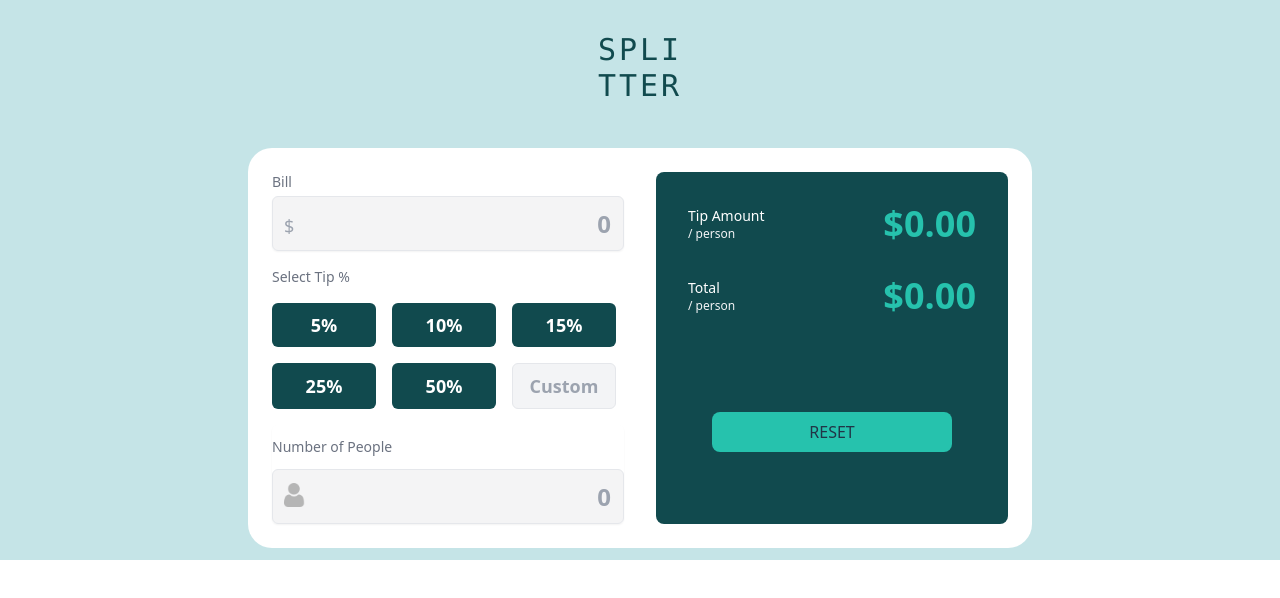
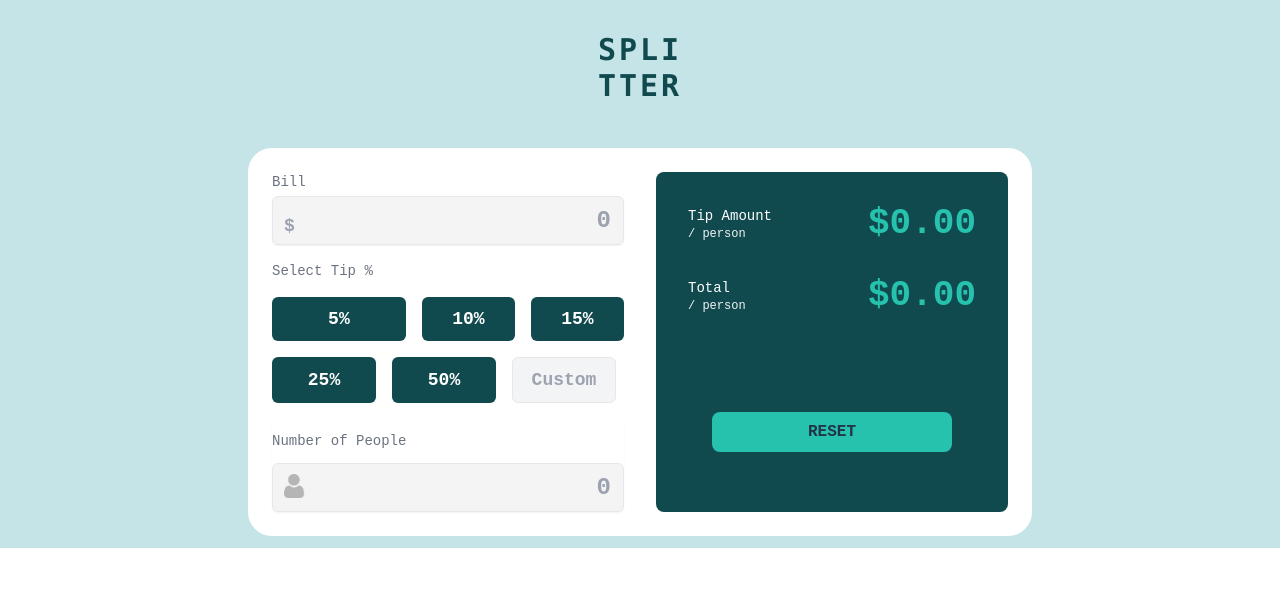
Before and after one commit to ayeshakhan-29/Splitter, a React (Vite) app: page / in a window 1280 px wide. Shown: the top 598 px of the page. Built offline with nearby package versions, Linux system fonts and the light colour scheme.

Commit message:
minor screen changes

```diff
--- a/src/App.jsx
+++ b/src/App.jsx
@@ -38,7 +38,7 @@ export default function App() {
 
 
   return (
-    <div className="h-full w-screen md:w-full md:h-full md:flex md:flex-wrap md:flex-col md:items-center md:justify-around">
+    <div className="h-screen w-screen md:w-full md:h-full md:flex md:flex-wrap md:flex-col md:items-center md:justify-around">
       <div className="text-center md:py-8 py-6">
         <span className="uppercase font-mono text-3xl text-[#114A4E] tracking-widest">spli</span><br />
         <span className="uppercase font-mono text-3xl mt-2 text-[#114A4E] tracking-widest">tter</span>
@@ -66,7 +66,7 @@ export default function App() {
           <label htmlFor="selectTip" className="block text-sm font-medium text-gray-500 py-4 md:py-4">Select Tip %</label>
           <div className="flex mb-4">
             <button
-              className={`mr-4 px-4 py-2 ${selectedButton === 5 ? 'bg-[#26C2AD] text-[#114A4E]' : 'bg-[#114A4E] text-white'} text-lg font-bold rounded-md w-[5.5rem] md:w-[6.5rem]`}
+              className={`mr-4 px-4 py-2 ${selectedButton === 5 ? 'bg-[#26C2AD] text-[#114A4E]' : 'bg-[#114A4E] text-white'} text-lg font-bold rounded-md w-[5.5rem] md:w-[9.5rem]`}
               onClick={() => { setTipPercentage(5); setSelectedButton(5); }}
             >
               5%
--- a/src/index.css
+++ b/src/index.css
@@ -13,6 +13,9 @@
   color-scheme: light dark;
   color: rgba(255, 255, 255, 0.87);
   /* background-color: #242424; */
+  font-family: "IBM Plex Mono", monospace;
+  font-weight: 700;
+  font-style: medium;
 
   font-synthesis: none;
   text-rendering: optimizeLegibility;
```
